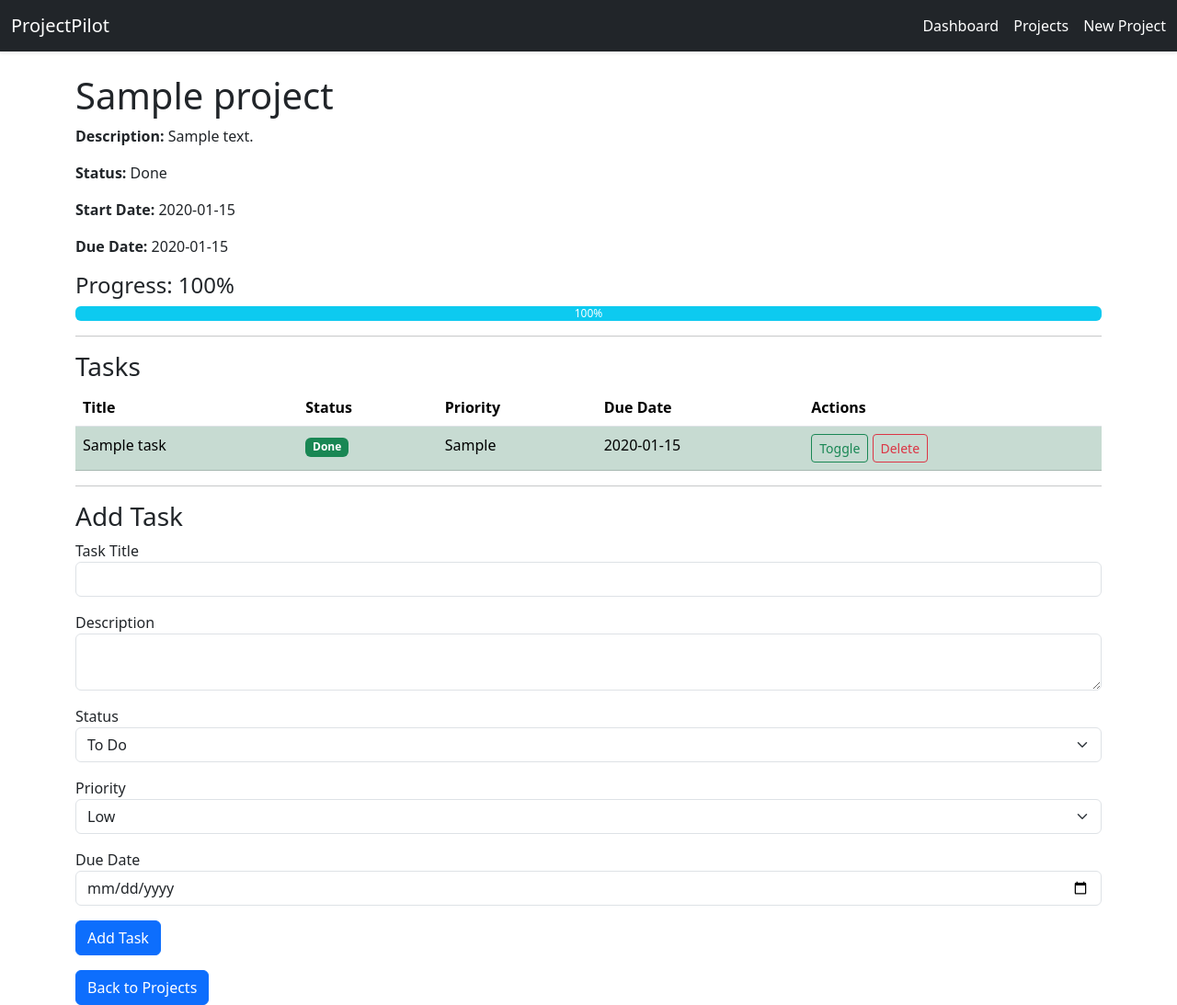
After one commit to James2c/flask-project-management-dashboard, a Flask app: page /projects/1 in a window 1280 px wide. The commit adds this page. Shown: the whole page at 92% size. Run offline with Flask 3, Linux system fonts and the light colour scheme; tables that the repository leaves empty hold one stand-in row (values such as "Sample post").

Commit message:
Add task management system and project progress tracking

```diff
--- /dev/null
+++ b/app/forms/task_form.py
@@ -0,0 +1,29 @@
+from flask_wtf import FlaskForm
+from wtforms import StringField, TextAreaField, SelectField, DateField
+from wtforms.validators import DataRequired, Length
+
+
+class TaskForm(FlaskForm):
+    title = StringField("Task Title", validators=[DataRequired(), Length(max=150)])
+
+    description = TextAreaField("Description")
+
+    status = SelectField(
+        "Status",
+        choices=[
+            ("To Do", "To Do"),
+            ("In Progress", "In Progress"),
+            ("Done", "Done")
+        ]
+    )
+
+    priority = SelectField(
+        "Priority",
+        choices=[
+            ("Low", "Low"),
+            ("Medium", "Medium"),
+            ("High", "High")
+        ]
+    )
+
+    due_date = DateField("Due Date", format="%Y-%m-%d")
--- a/app/models/__init__.py
+++ b/app/models/__init__.py
@@ -1 +1,2 @@
 from .project import Project
+from .task import Task
--- a/app/models/project.py
+++ b/app/models/project.py
@@ -14,6 +14,8 @@ class Project(db.Model):
 
     due_date = db.Column(db.Date)
 
+    tasks = db.relationship("Task", backref="project", cascade="all, delete-orphan")
+
     status = db.Column(
         db.String(20),
         nullable=False,
@@ -22,3 +24,12 @@ class Project(db.Model):
 
     def __repr__(self):
         return f"<Project {self.name}>"
+
+    def progress(self):
+        total_tasks = len(self.tasks)
+        if total_tasks == 0:
+            return 0
+
+        completed_tasks = len([t for t in self.tasks if t.status == "Done"])
+
+        return round((completed_tasks / total_tasks) * 100)
--- a/app/routes/projects.py
+++ b/app/routes/projects.py
@@ -1,5 +1,7 @@
+from app.forms.task_form import TaskForm
+from app.models.task import Task
+from app.extensions import db
 from flask import Blueprint, render_template, redirect, url_for, request, flash
-from app.extensions import db
 from app.models.project import Project
 from app.forms.project_form import ProjectForm
 
@@ -57,13 +59,54 @@ def edit_project(project_id):
     return render_template("edit_project.html", form=form, project=project)
 
 
-@projects_bp.route("/delete/<int:project_id>", methods=["POST"])
-def delete_project(project_id):
+@projects_bp.route("/<int:project_id>", methods=["GET", "POST"])
+def project_detail(project_id):
     project = Project.query.get_or_404(project_id)
+    form = TaskForm()
 
-    db.session.delete(project)
+    if form.validate_on_submit():
+        new_task = Task(
+            title=form.title.data,
+            description=form.description.data,
+            status=form.status.data,
+            priority=form.priority.data,
+            due_date=form.due_date.data,
+            project_id=project.id
+        )
+
+        db.session.add(new_task)
+        db.session.commit()
+
+        return redirect(f"/projects/{project.id}")
+
+    return render_template(
+        "project_detail.html",
+        project=project,
+        form=form
+    )
+
+
+@projects_bp.route("/tasks/<int:task_id>/toggle", methods=["POST"])
+def toggle_task(task_id):
+    task = Task.query.get_or_404(task_id)
+
+    if task.status == "Done":
+        task.status = "To Do"
+    else:
+        task.status = "Done"
+
     db.session.commit()
 
-    flash("Project deleted successfully!", "success")
+    return redirect(url_for("projects.project_detail", project_id=task.project_id))
 
-    return redirect(url_for("projects.projects"))
+
+@projects_bp.route("/tasks/<int:task_id>/delete", methods=["POST"])
+def delete_task(task_id):
+    task = Task.query.get_or_404(task_id)
+
+    project_id = task.project_id
+
+    db.session.delete(task)
+    db.session.commit()
+
+    return redirect(url_for("projects.project_detail", project_id=project_id))
--- a/app/templates/base.html
+++ b/app/templates/base.html
@@ -11,11 +11,11 @@
 
 <body>
 
-    <nav class="navbar navbar-expand-lg navbar-dark bg-dark">
+    <nav class="navbar navbar-expand-lg navbar-dark bg-dark sticky-top shadow-sm">
         <div class="container-fluid">
             <a class="navbar-brand" href="/">ProjectPilot</a>
 
-            <div>
+            <div class="d-flex gap-3">
                 <a class="nav-link text-white d-inline" href="/">Dashboard</a>
                 <a class="nav-link text-white d-inline" href="/projects/">Projects</a>
                 <a class="nav-link text-white d-inline" href="/projects/create">New Project</a>
--- /dev/null
+++ b/app/templates/project_detail.html
@@ -0,0 +1,118 @@
+{% extends "base.html" %}
+
+{% block content %}
+
+<h1>{{ project.name }}</h1>
+
+<p><strong>Description:</strong> {{ project.description }}</p>
+<p><strong>Status:</strong> {{ project.status }}</p>
+<p><strong>Start Date:</strong> {{ project.start_date }}</p>
+<p><strong>Due Date:</strong> {{ project.due_date }}</p>
+
+<h4>Progress: {{ project.progress() }}%</h4>
+
+<div class="progress mb-3">
+    <div class="progress-bar bg-info" style="width: {{ project.progress() }}%;">
+        {{ project.progress() }}%
+    </div>
+</div>
+
+<hr>
+
+<h3>Tasks</h3>
+
+{% if project.tasks|length > 0 %}
+
+<table class="table table-striped">
+    <thead>
+        <tr>
+            <th>Title</th>
+            <th>Status</th>
+            <th>Priority</th>
+            <th>Due Date</th>
+            <th>Actions</th>
+        </tr>
+    </thead>
+
+    <tbody>
+        {% for task in project.tasks %}
+        <tr class="{% if task.status == 'Done' %}table-success{% endif %}">
+            <td>{{ task.title }}</td>
+
+            <td>
+                {% if task.status == "To Do" %}
+                <span class="badge bg-secondary">To Do</span>
+                {% elif task.status == "In Progress" %}
+                <span class="badge bg-primary">In Progress</span>
+                {% else %}
+                <span class="badge bg-success">Done</span>
+                {% endif %}
+            </td>
+
+            <td>{{ task.priority }}</td>
+            <td>{{ task.due_date }}</td>
+
+            <td>
+                <!-- Toggle Status -->
+                <form action="/projects/tasks/{{ task.id }}/toggle" method="POST" style="display:inline;">
+                    <button class="btn btn-sm btn-outline-success">
+                        Toggle
+                    </button>
+                </form>
+
+                <!-- Delete Task -->
+                <form action="/projects/tasks/{{ task.id }}/delete" method="POST" style="display:inline;">
+                    <button class="btn btn-sm btn-outline-danger" onclick="return confirm('Delete this task?')">
+                        Delete
+                    </button>
+                </form>
+            </td>
+        </tr>
+        {% endfor %}
+    </tbody>
+</table>
+
+{% else %}
+
+<p>No tasks yet for this project.</p>
+
+{% endif %}
+
+<hr>
+
+<h3>Add Task</h3>
+
+<form method="POST">
+    {{ form.hidden_tag() }}
+
+    <div class="mb-3">
+        {{ form.title.label }}
+        {{ form.title(class="form-control") }}
+    </div>
+
+    <div class="mb-3">
+        {{ form.description.label }}
+        {{ form.description(class="form-control") }}
+    </div>
+
+    <div class="mb-3">
+        {{ form.status.label }}
+        {{ form.status(class="form-select") }}
+    </div>
+
+    <div class="mb-3">
+        {{ form.priority.label }}
+        {{ form.priority(class="form-select") }}
+    </div>
+
+    <div class="mb-3">
+        {{ form.due_date.label }}
+        {{ form.due_date(class="form-control") }}
+    </div>
+
+    <button class="btn btn-primary">Add Task</button>
+</form>
+
+<a class="btn btn-primary mt-3" href="/projects/">Back to Projects</a>
+
+{% endblock %}
--- a/app/templates/projects.html
+++ b/app/templates/projects.html
@@ -23,7 +23,11 @@
         {% for project in projects %}
         <tr>
             <td>{{ project.id }}</td>
-            <td>{{ project.name }}</td>
+            <td>
+                <a href="/projects/{{ project.id }}">
+                    {{ project.name }}
+                </a>
+            </td>
             <td>{{ project.description }}</td>
 
             <td>
```
Also changed, not shown: app/models/task.py (added, +34 -0 lines), app/routes/dashboard.py (+5 -2 lines), app/templates/dashboard.html (+25 -0 lines).
